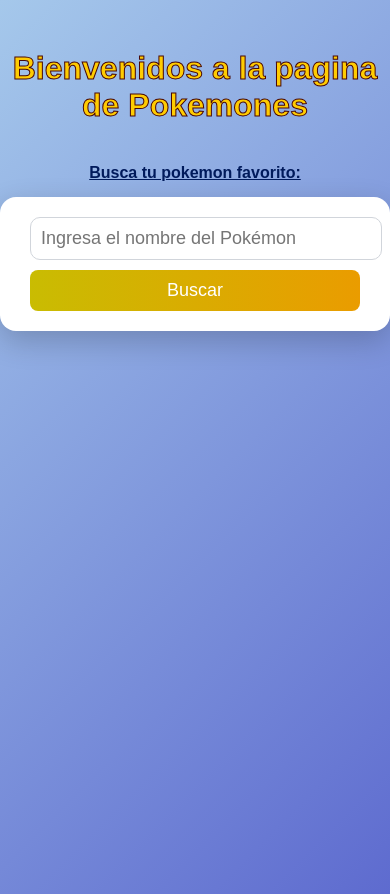
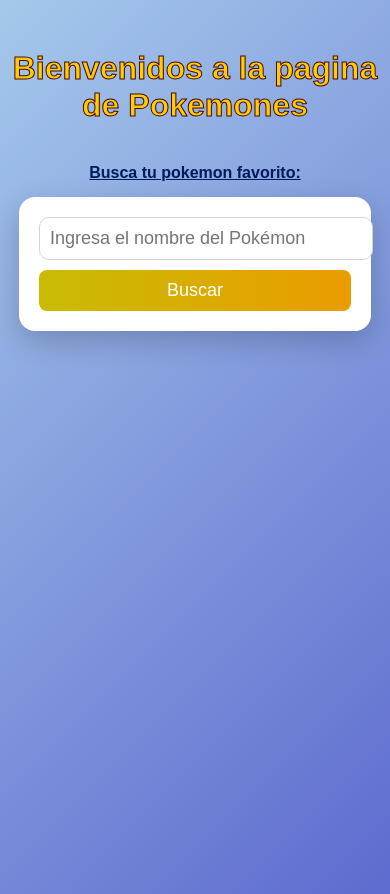
Before and after one commit to Miamitelman/aplicacion_bouldertech, a Next.js app: page / in a window 390 px wide. Built offline with nearby package versions, Linux system fonts and the light colour scheme.

Commit message:
Update globals.css

```diff
--- a/app/globals.css
+++ b/app/globals.css
@@ -131,7 +131,8 @@
 
   .container {
     padding: 20px;
-    max-width: 90%;
+    max-width: 80%;
+    margin: 0 auto 20px auto;
   }
 
   .input {
```
